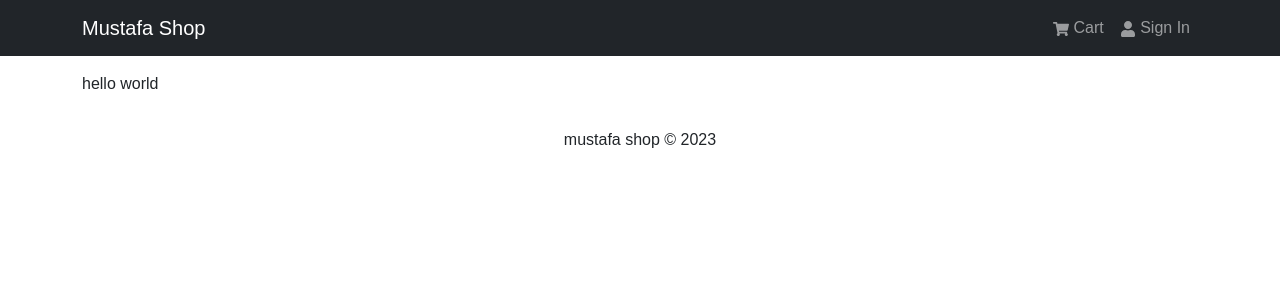
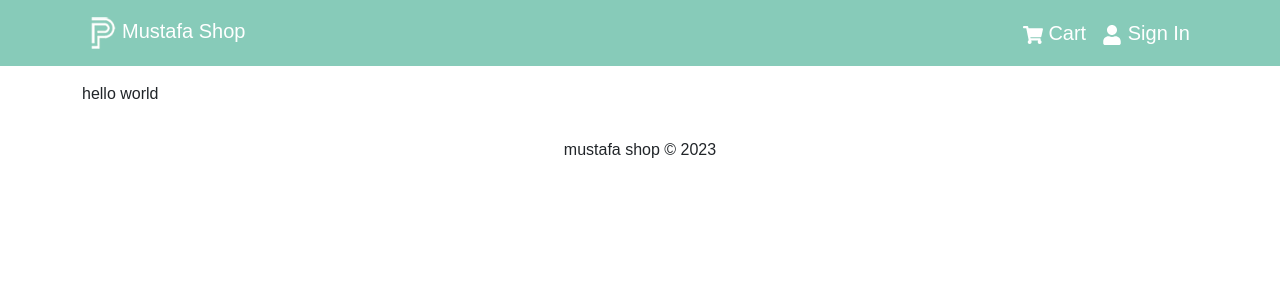
Before and after one commit to mustafaad12/mustafa-shop-v2, a React (Vite) app in the folder frontend/: page / in a window 1280 px wide. Shown: the top 300 px of the page. Built offline with nearby package versions, Linux system fonts and the light colour scheme.

Commit message:
change header css

```diff
--- /dev/null
+++ b/frontend/src/assets/index.css
@@ -0,0 +1,20 @@
+* {
+  padding: 0;
+  margin: 0;
+  font-family: sans-serif;
+}
+
+/*  header component */
+.header-nav {
+  background-color: #87cbb9;
+}
+.header-logo {
+  font-size: 20px;
+}
+.header-logo img {
+  width: 40px;
+}
+.header-links {
+  color: white;
+  font-size: 20px;
+}
--- a/frontend/src/components/Header.jsx
+++ b/frontend/src/components/Header.jsx
@@ -2,20 +2,24 @@ import React from "react";
 import { Container, Nav, Navbar } from "react-bootstrap";
 //font awesome icons
 import { FaShoppingCart, FaUser } from "react-icons/fa";
+import logo from "../assets/logo.png";
 
 const Header = () => {
   return (
     <>
-      <Navbar bg="dark" variant="dark" expand="md">
+      <Navbar className="header-nav" variant="dark" expand="md">
         <Container>
-          <Navbar.Brand href="#home">Mustafa Shop</Navbar.Brand>
+          <Navbar.Brand className="header-logo" href="#home">
+            <img src={logo} alt="logo" />
+            Mustafa Shop
+          </Navbar.Brand>
           <Navbar.Toggle aria-controls="basic-navbar-nav" />
           <Navbar.Collapse id="basic-navbar-nav">
             <Nav className="ms-auto">
-              <Nav.Link href="#home">
+              <Nav.Link className="header-links" href="#home">
                 <FaShoppingCart /> Cart
               </Nav.Link>
-              <Nav.Link href="#link">
+              <Nav.Link className="header-links" href="#link">
                 <FaUser /> Sign In
               </Nav.Link>
             </Nav>
--- a/frontend/src/index.css
+++ /dev/null
@@ -1,5 +0,0 @@
-* {
-  padding: 0;
-  margin: 0;
-  font-family: sans-serif;
-}
--- a/frontend/src/main.jsx
+++ b/frontend/src/main.jsx
@@ -2,7 +2,7 @@ import React from "react";
 import ReactDOM from "react-dom/client";
 import App from "./App.jsx";
 import "bootstrap/dist/css/bootstrap.min.css";
-import "./index.css";
+import "./assets/index.css";
 
 ReactDOM.createRoot(document.getElementById("root")).render(
   <React.StrictMode>
```
Also changed, not shown: frontend/src/assets/logo.png (added).
